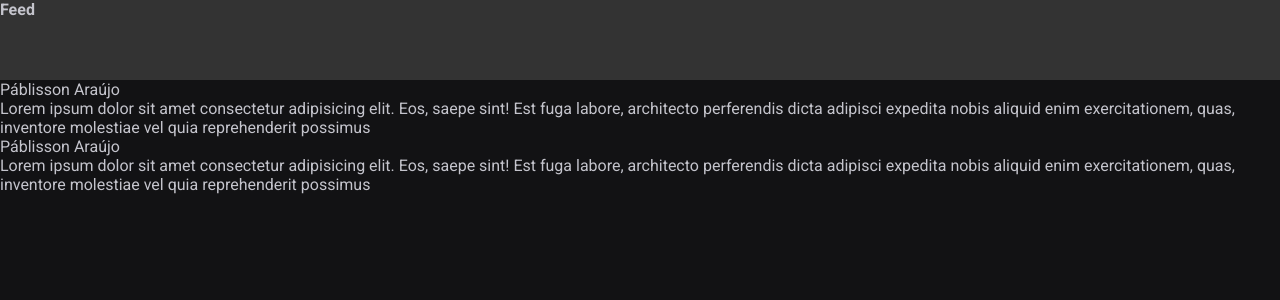
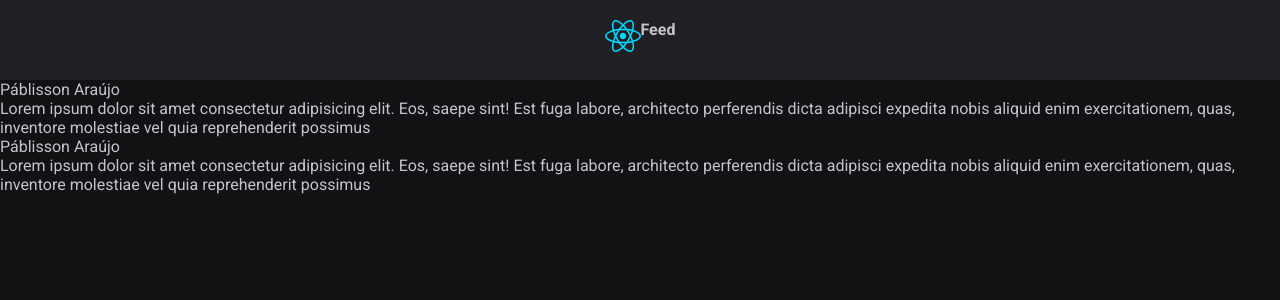
Before and after one commit to pablisson/principios-rede-social, a React (Vite) app: page / in a window 1280 px wide. Shown: the top 300 px of the page. Built offline with nearby package versions, Linux system fonts and the light colour scheme.

Commit message:
Criação do header

```diff
--- a/src/components/Header.jsx
+++ b/src/components/Header.jsx
@@ -1,9 +1,13 @@
-import styles from './Header.module.css'
+import styles from './Header.module.css';
+import igniteLogo from '../assets/react.svg';
+
+console.log(igniteLogo);
 
 export function Header(){
   return (
     <>
       <header className={ styles.header }>
+        <img src={igniteLogo} alt="Logo" />
         <strong >Feed</strong>
       </header>
 
--- a/src/components/Header.module.css
+++ b/src/components/Header.module.css
@@ -1,4 +1,11 @@
 .header {
-  background: #333;
+  background: var(--gray-800);
   height: 80px;
+  display: flex;
+  justify-content: center;
+  padding: 1.25rem 0;
 }
+
+.header img{
+  height: 2rem;
+}
--- a/src/global.css
+++ b/src/global.css
@@ -26,4 +26,6 @@ body {
 
 body, input, textarea, button {
   font-family: 'Roboto', sans-serif;
+  font-weight: 400;
+  font-size: 1rem;
 }
```
